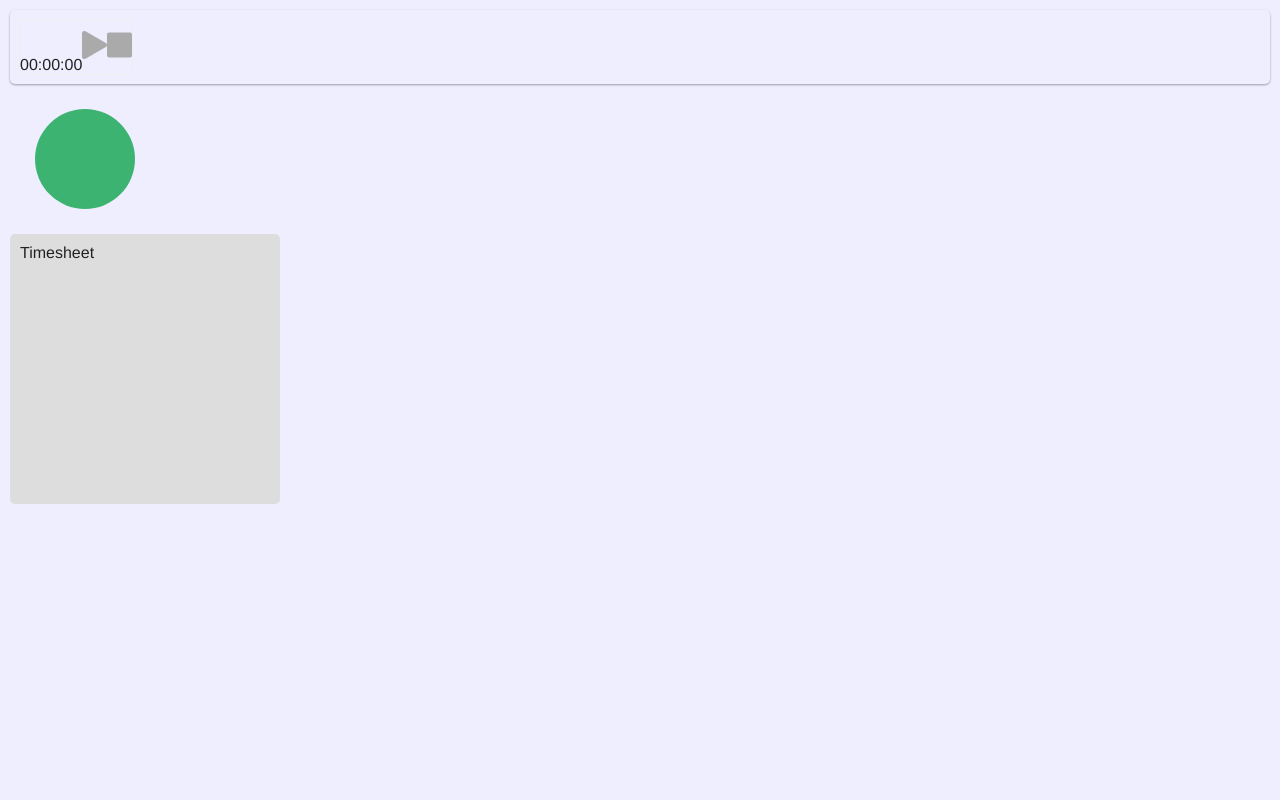
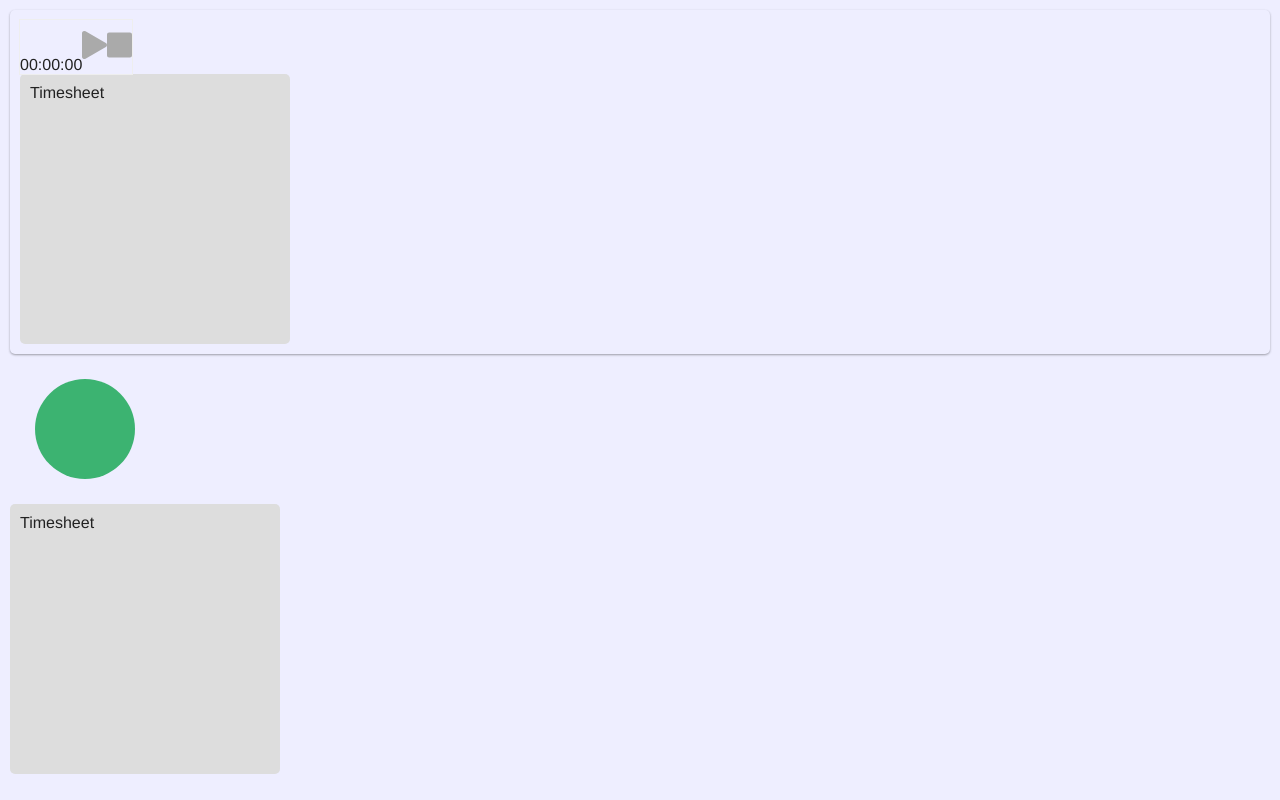
Before and after one commit to rpivo/timeward-react, a React app: page / in a window 1280 px wide. Built offline with nearby package versions, Linux system fonts and the light colour scheme; the HTML template or start-up script is replaced by a standard one.

Commit message:
added timesheet to same tile as timer

```diff
--- a/src/pages/Dashboard.tsx
+++ b/src/pages/Dashboard.tsx
@@ -9,7 +9,10 @@ export class Dashboard extends React.Component {
   public render(): JSX.Element {
     return (
       <StyledDashboard>
-        <Tile><Timer /></Tile>
+        <Tile>
+          <Timer />
+          <Timesheet />
+        </Tile>
         <PieChart />
         <Timesheet />
       </StyledDashboard>
```
Also changed, not shown: 1 other file (tests, documents, lock files or other folders).
